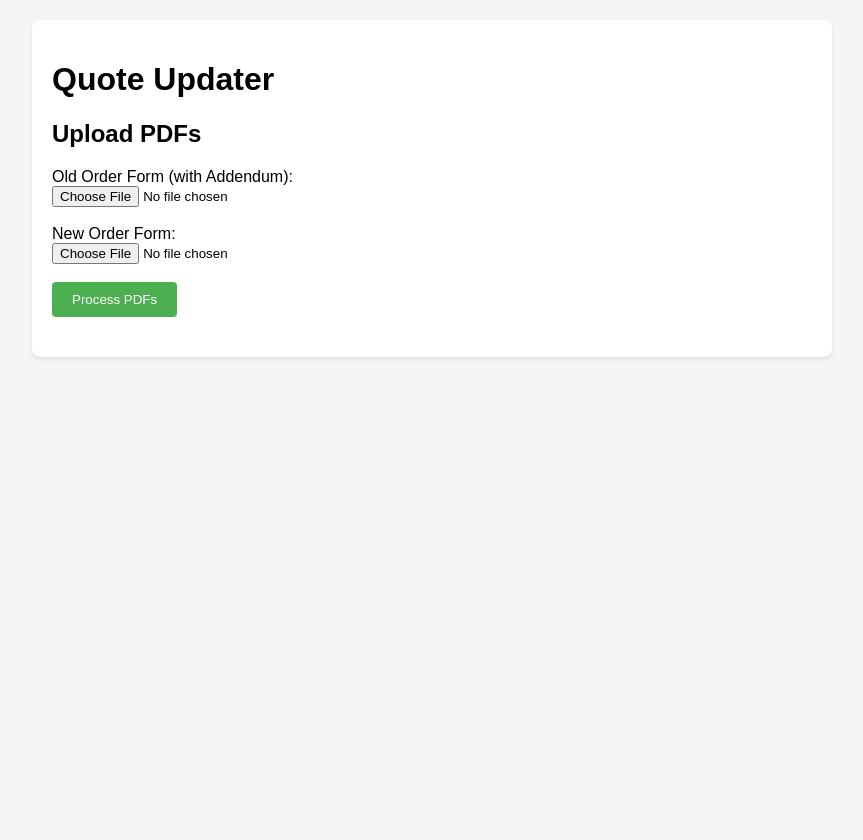
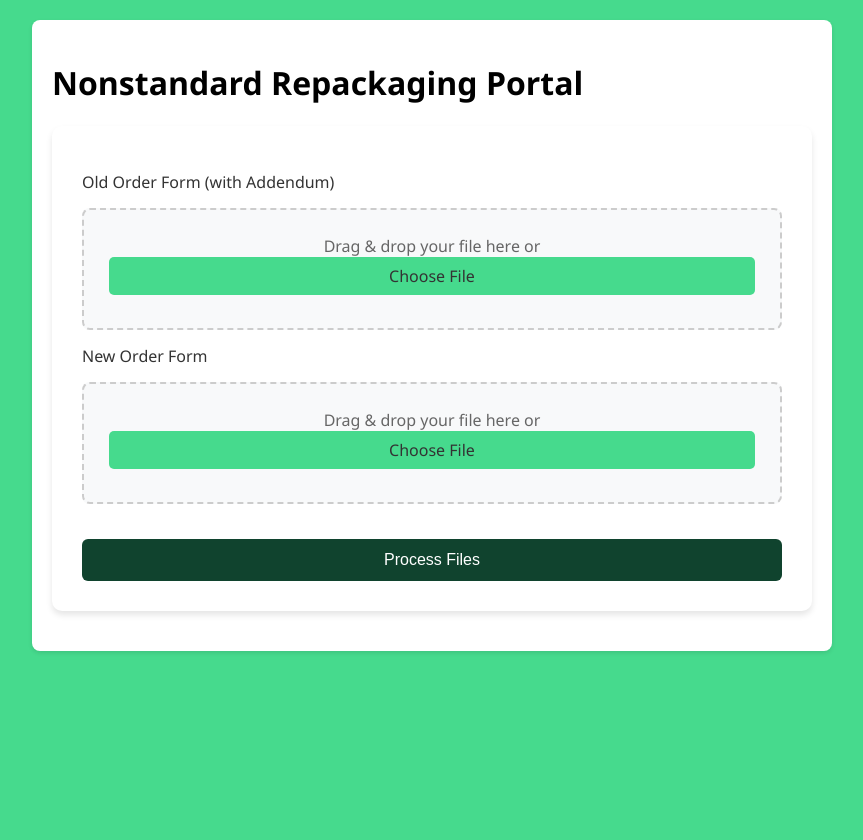
Before and after one commit to mberns247/Addendum-fixer, a Flask app: page / in a window 1280 px wide. Shown: the whole page, without its empty margins (208-1071 px from the left). Before the commit the page ends 359 px from the top, so only its background shows below. Run offline with Flask 3, Linux system fonts and the light colour scheme.

Commit message:
UI Improvements: Added drag-and-drop, better styling, and consistent button design

```diff
--- a/app.py
+++ b/app.py
@@ -64,6 +64,14 @@ def extract_quote_number(pdf_bytes):
             return match.group(0)
     return None
 
+def find_addendum_start(reader):
+    """Find the page where the addendum starts."""
+    for i, page in enumerate(reader.pages):
+        text = page.extract_text().lower()
+        if 'addendum' in text:
+            return i
+    return None
+
 def process_pdfs(old_pdf_bytes, new_pdf_bytes):
     """Process the PDFs to create the final document."""
     print("\nStarting PDF processing...")
@@ -110,12 +118,11 @@ def process_pdfs(old_pdf_bytes, new_pdf_bytes):
         writer.add_page(new_reader.pages[i])
         print(f"Added new order form page {i+1}")
 
-    # Step 2: Add addendum pages, skipping the last page of old order form
+    # Step 2: Add addendum pages, skipping the old order form
     print("\nStep 2: Adding addendum pages")
     for i in range(order_form_end + 1, len(old_reader.pages)):
-        page = old_reader.pages[i]
-        writer.add_page(page)
-        print(f"Added page {i}")
+        writer.add_page(old_reader.pages[i])
+        print(f"Added addendum page {i+1}")
 
     print(f"\nFinal document has {len(writer.pages)} pages")
 
--- a/templates/index.html
+++ b/templates/index.html
@@ -6,11 +6,12 @@
     <title>Quote Updater</title>
     <style>
         body {
-            font-family: Arial, sans-serif;
+            font-family: 'Segoe UI', Arial, sans-serif;
             max-width: 800px;
             margin: 0 auto;
             padding: 20px;
-            background-color: #f5f5f5;
+            background-color: #46da8d;
+            min-height: 100vh;
         }
         .container {
             background-color: white;
@@ -20,6 +21,59 @@
         }
         .upload-section {
             margin-bottom: 20px;
+            background: white;
+            padding: 30px;
+            border-radius: 10px;
+            box-shadow: 0 4px 6px rgba(0, 0, 0, 0.1);
+        }
+
+        .drop-zone {
+            border: 2px dashed #ccc;
+            border-radius: 8px;
+            padding: 25px;
+            text-align: center;
+            margin: 15px 0;
+            transition: all 0.3s ease;
+            background: #f8f9fa;
+        }
+
+        .drop-zone.dragover {
+            border-color: #46da8d;
+            background: #e8f5e9;
+        }
+
+        .drop-zone p {
+            margin: 0;
+            color: #666;
+        }
+
+        .file-input-wrapper {
+            margin: 15px 0;
+        }
+
+        .file-input-wrapper label {
+            display: block;
+            margin-bottom: 8px;
+            color: #333;
+            font-weight: 500;
+        }
+
+        input[type="file"] {
+            display: none;
+        }
+
+        .custom-file-button {
+            display: inline-block;
+            padding: 8px 15px;
+            background: #46da8d;
+            color: white;
+            border-radius: 5px;
+            cursor: pointer;
+            transition: background 0.3s ease;
+        }
+
+        .custom-file-button:hover {
+            background: #3bc77d;
         }
         .preview-section {
             display: none;
@@ -50,10 +104,15 @@
             padding: 10px 15px;
             font-size: 18px;
             border: none;
-            background: #4CAF50;
+            background: #10432E;
             color: white;
             border-radius: 4px;
             cursor: pointer;
+            transition: opacity 0.2s ease;
+        }
+
+        .nav-button:hover:not(:disabled) {
+            opacity: 0.9;
         }
         .nav-button:disabled {
             background: #cccccc;
@@ -64,13 +123,22 @@
             font-size: 16px;
             margin: 10px 0;
         }
-        button {
-            background-color: #4CAF50;
+        .submit-button {
+            background-color: #10432E;
             color: white;
-            padding: 10px 20px;
+            padding: 12px 24px;
             border: none;
-            border-radius: 4px;
+            border-radius: 6px;
             cursor: pointer;
+            font-size: 16px;
+            font-weight: 500;
+            width: 100%;
+            margin-top: 20px;
+            transition: opacity 0.2s ease;
+        }
+
+        .submit-button:hover {
+            opacity: 0.9;
         }
         button:disabled {
             background-color: #cccccc;
@@ -87,22 +155,31 @@
 </head>
 <body>
     <div class="container">
-        <h1>Quote Updater</h1>
+        <h1>Nonstandard Repackaging Portal</h1>
 
         <div class="upload-section">
-            <h2>Upload PDFs</h2>
             <form id="uploadForm">
-                <div>
-                    <label for="oldPdf">Old Order Form (with Addendum):</label><br>
-                    <input type="file" id="oldPdf" name="oldPdf" accept=".pdf" required>
+                <div class="file-input-wrapper">
+                    <label>Old Order Form (with Addendum)</label>
+                    <div class="drop-zone" id="oldPdfZone">
+                        <p>Drag & drop your file here or</p>
+                        <label class="custom-file-button" for="oldPdf">Choose File</label>
+                        <input type="file" id="oldPdf" name="oldPdf" accept=".pdf" required>
+                        <p class="selected-file"></p>
+                    </div>
                 </div>
-                <br>
-                <div>
-                    <label for="newPdf">New Order Form:</label><br>
-                    <input type="file" id="newPdf" name="newPdf" accept=".pdf" required>
+
+                <div class="file-input-wrapper">
+                    <label>New Order Form</label>
+                    <div class="drop-zone" id="newPdfZone">
+                        <p>Drag & drop your file here or</p>
+                        <label class="custom-file-button" for="newPdf">Choose File</label>
+                        <input type="file" id="newPdf" name="newPdf" accept=".pdf" required>
+                        <p class="selected-file"></p>
+                    </div>
                 </div>
-                <br>
-                <button type="submit">Process PDFs</button>
+
+                <button type="submit" class="submit-button">Process Files</button>
             </form>
         </div>
 
@@ -126,11 +203,50 @@
             <div class="page-info">
                 Page <span id="currentPage">1</span> of <span id="totalPages">1</span>
             </div>
-            <button onclick="downloadPdf()">Download Final PDF</button>
+            <button onclick="downloadPdf()" class="submit-button">Download Final PDF</button>
         </div>
     </div>
 
     <script>
+        // Drag and drop functionality
+        function setupDropZone(zone, input) {
+            zone.addEventListener('dragover', (e) => {
+                e.preventDefault();
+                zone.classList.add('dragover');
+            });
+
+            zone.addEventListener('dragleave', () => {
+                zone.classList.remove('dragover');
+            });
+
+            zone.addEventListener('drop', (e) => {
+                e.preventDefault();
+                zone.classList.remove('dragover');
+                const file = e.dataTransfer.files[0];
+                if (file && file.type === 'application/pdf') {
+                    input.files = e.dataTransfer.files;
+                    updateFileName(input);
+                }
+            });
+
+            input.addEventListener('change', () => {
+                updateFileName(input);
+            });
+        }
+
+        function updateFileName(input) {
+            const fileInfo = input.closest('.drop-zone').querySelector('.selected-file');
+            if (input.files.length > 0) {
+                fileInfo.textContent = input.files[0].name;
+            } else {
+                fileInfo.textContent = '';
+            }
+        }
+
+        // Setup drop zones
+        setupDropZone(document.getElementById('oldPdfZone'), document.getElementById('oldPdf'));
+        setupDropZone(document.getElementById('newPdfZone'), document.getElementById('newPdf'));
+
         document.getElementById('uploadForm').onsubmit = async (e) => {
             e.preventDefault();
 
```
